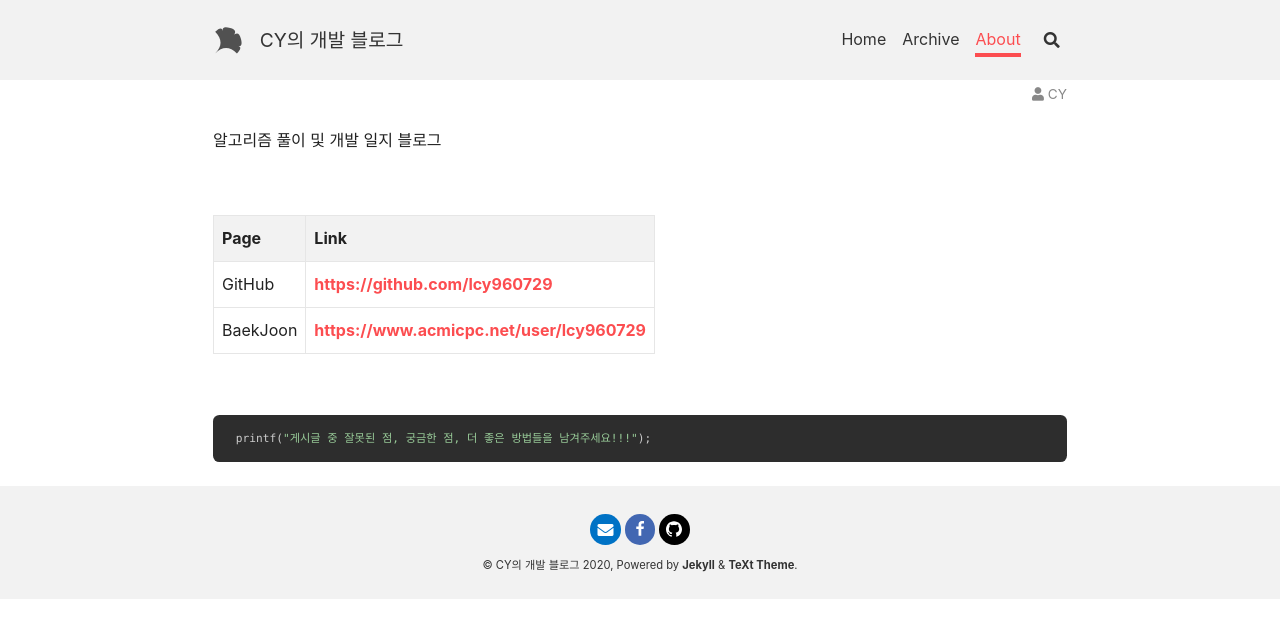
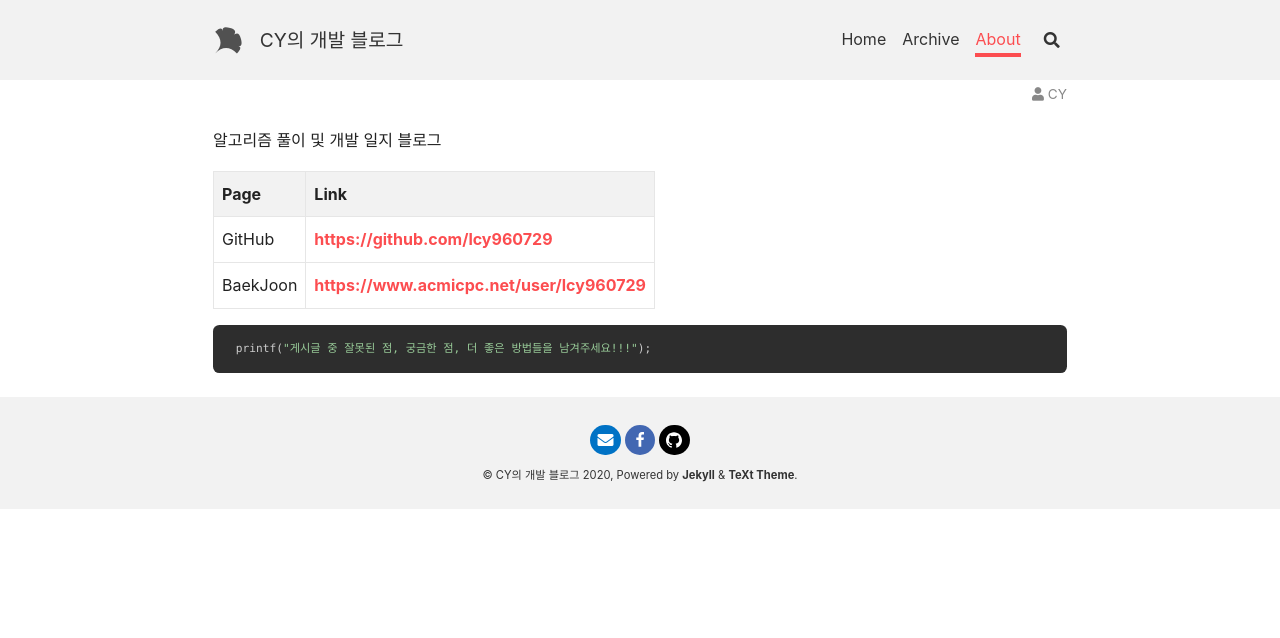
Before and after one commit to lcy960729/blog.maker, a Jekyll site: the page built from about.md, in a window 1280 px wide. Shown: the top 638 px of the page. Built offline with Jekyll 4.4.1, drawn with Linux system fonts in a browser that asks for light colours; nearby versions of some CDN libraries; comment, search, counter and statistics services are not loaded.

Commit message:
Update Posts

````diff
--- a/about.md
+++ b/about.md
@@ -15,15 +15,11 @@ author: CY
 
 알고리즘 풀이 및 개발 일지 블로그
 
-<br>
-
 Page | Link
 :----- | :-----
 GitHub | [https://github.com/lcy960729](https://github.com/lcy960729)
 BaekJoon | [https://www.acmicpc.net/user/lcy960729](https://www.acmicpc.net/user/lcy960729)
 
-<br>
-
 ```cpp
  printf("게시글 중 잘못된 점, 궁금한 점, 더 좋은 방법들을 남겨주세요!!!");
 ```
--- a/category/wordBookProject.html
+++ b/category/wordBookProject.html
@@ -1,6 +1,6 @@
 ---
 layout: category
-title: 프로젝트 진행 일지...
+title: '프로젝트 진행 일지... <br> https://github.com/lcy960729/wordbook-backend'
 
 pagination:
   category: 'wordbook-project'
````
